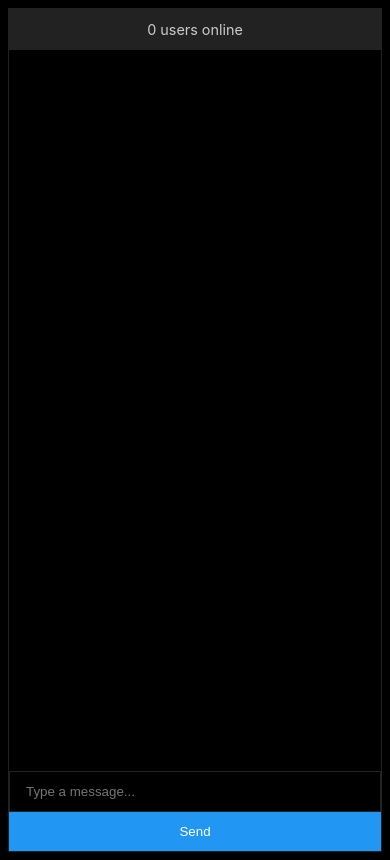
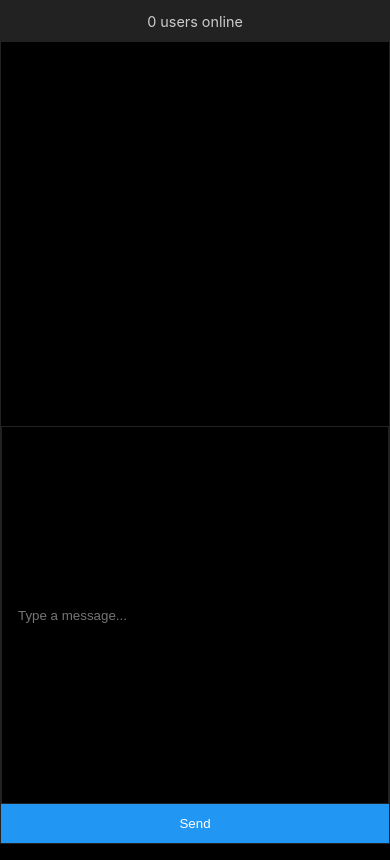
Before and after one commit to nnguyy/live-chat, a website: page public/index.html in a window 390 px wide. Drawn offline with nearby package versions, Linux system fonts and the light colour scheme; no server answers.

Commit message:
manual commit

```diff
--- a/public/style.css
+++ b/public/style.css
@@ -21,6 +21,7 @@ body {
   align-items: center;
   justify-content: center;
   padding: 1rem;
+  overflow: hidden;
 }
 
 #chat-container {
@@ -31,6 +32,7 @@ body {
   background: #000000;
   border: 1px solid var(--border-gray);
   overflow: hidden;
+  height: 100vh;
 }
 
 #online-counter {
@@ -44,7 +46,7 @@ body {
 #messages {
   list-style: none;
   padding: 1rem;
-  height: 60vh;
+  flex: 1;
   overflow-y: auto;
   display: flex;
   flex-direction: column;
@@ -105,7 +107,11 @@ body {
 
 @media (max-width: 600px) {
   body {
-    padding: 0.5rem;
+    padding: 0;
+    height: 100vh;
+    display: flex;
+    align-items: stretch;
+    justify-content: center;
   }
 
   #chat-container {
@@ -114,6 +120,6 @@ body {
   }
 
   #messages {
-    height: calc(100vh - 110px);
+    flex-grow: 1;
   }
 }
```
